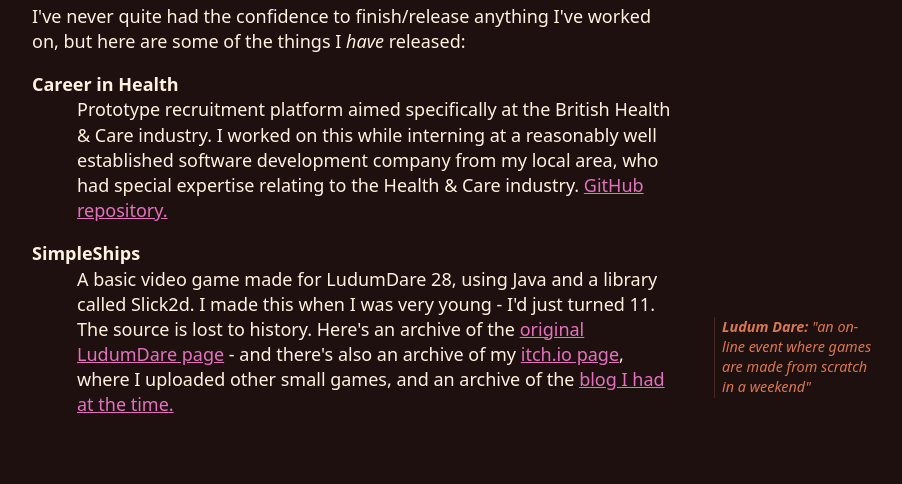
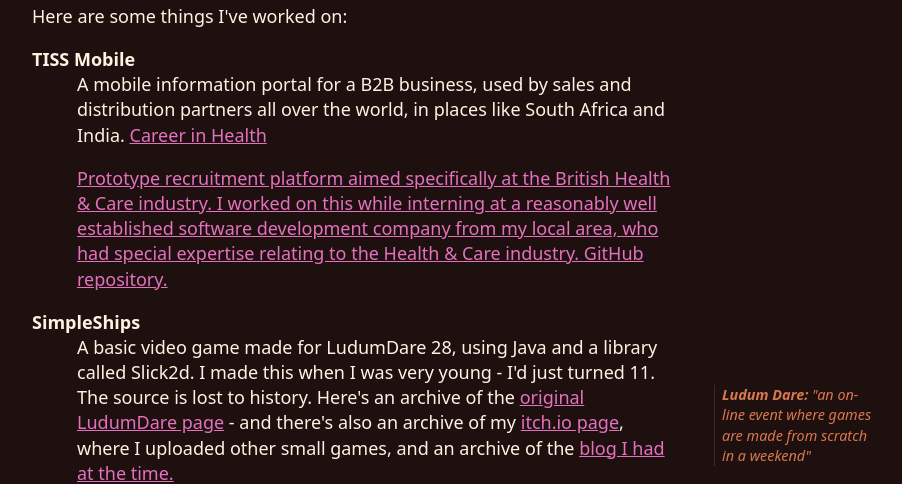
Before and after one commit to lukeramsden/lukeramsden, a website built with Parcel: page src/index.html in a window 1280 px wide. Shown: the part 342-826 px from the top of the page, without its empty margins (288-1190 px from the left). Built offline with nearby package versions, Linux system fonts and the light colour scheme.

Commit message:
added tiss app

```diff
--- a/src/index.html
+++ b/src/index.html
@@ -27,8 +27,12 @@
 			<h1>About Me</h1>
 			<p>Software developer from the UK.</p>
 			<h1>Projects</h1>
-			<p>I've never quite had the confidence to finish/release anything I've worked on, but here are some of the things I <em>have</em> released:</p>
+			<p>Here are some things I've worked on:</p>
 			<dl>
+				<dt>TISS Mobile</dt>
+				<dd>
+					A mobile information portal for a B2B business, used by sales and distribution partners all over the world, in places like South Africa and India. <a href="https://apps.apple.com/gb/app/tiss-mobile/id1195957571>On the App Store.</a>
+				</dd>
 				<dt>Career in Health</dt>
 				<dd>
 					Prototype recruitment platform aimed specifically at the British Health & Care industry. I worked on this while interning at a reasonably well established software development company from my local area, who had special expertise relating to the Health & Care industry. <a href="https://github.com/lukeramsden/career-in-health">GitHub repository.</a>
```
